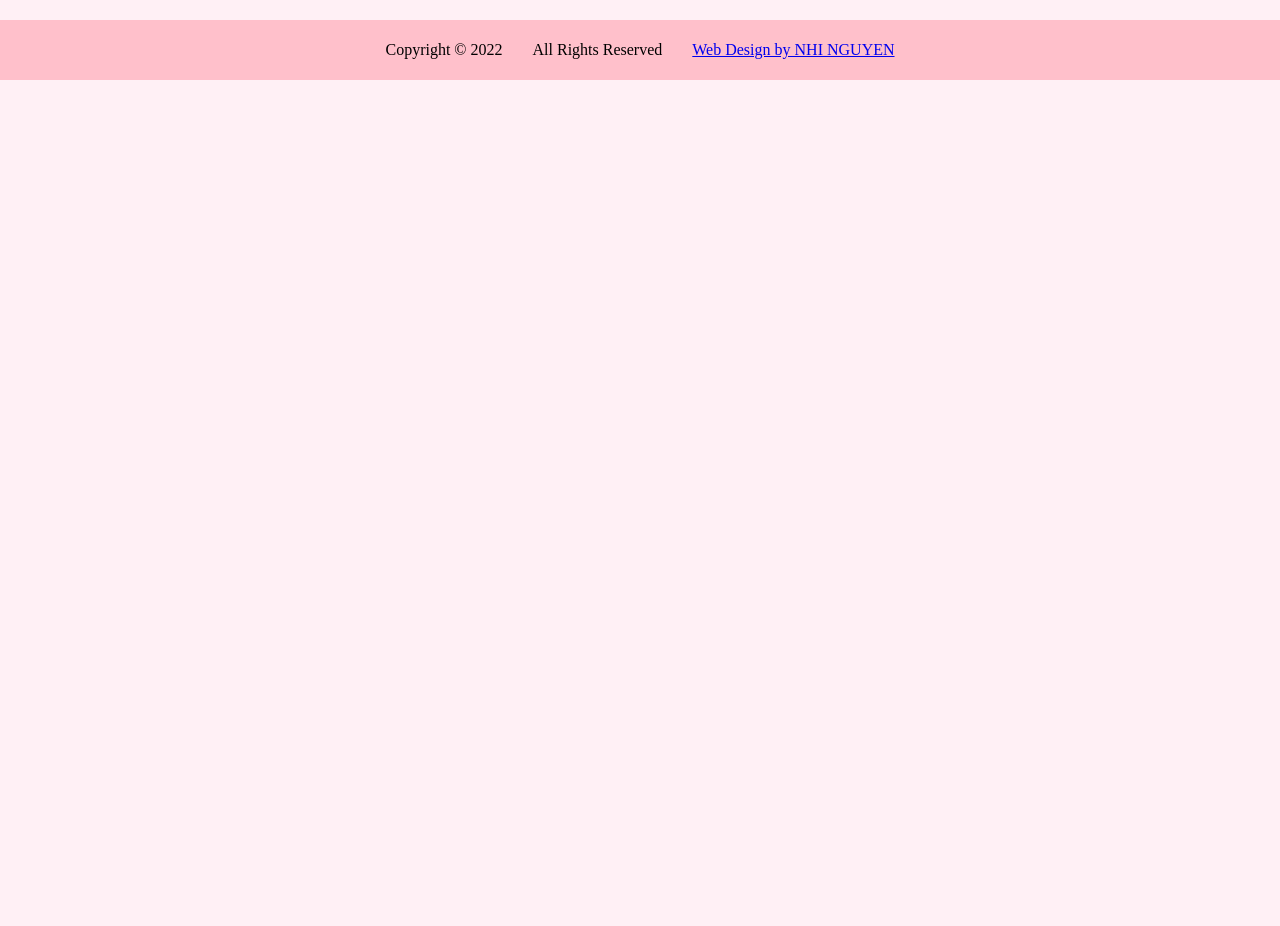
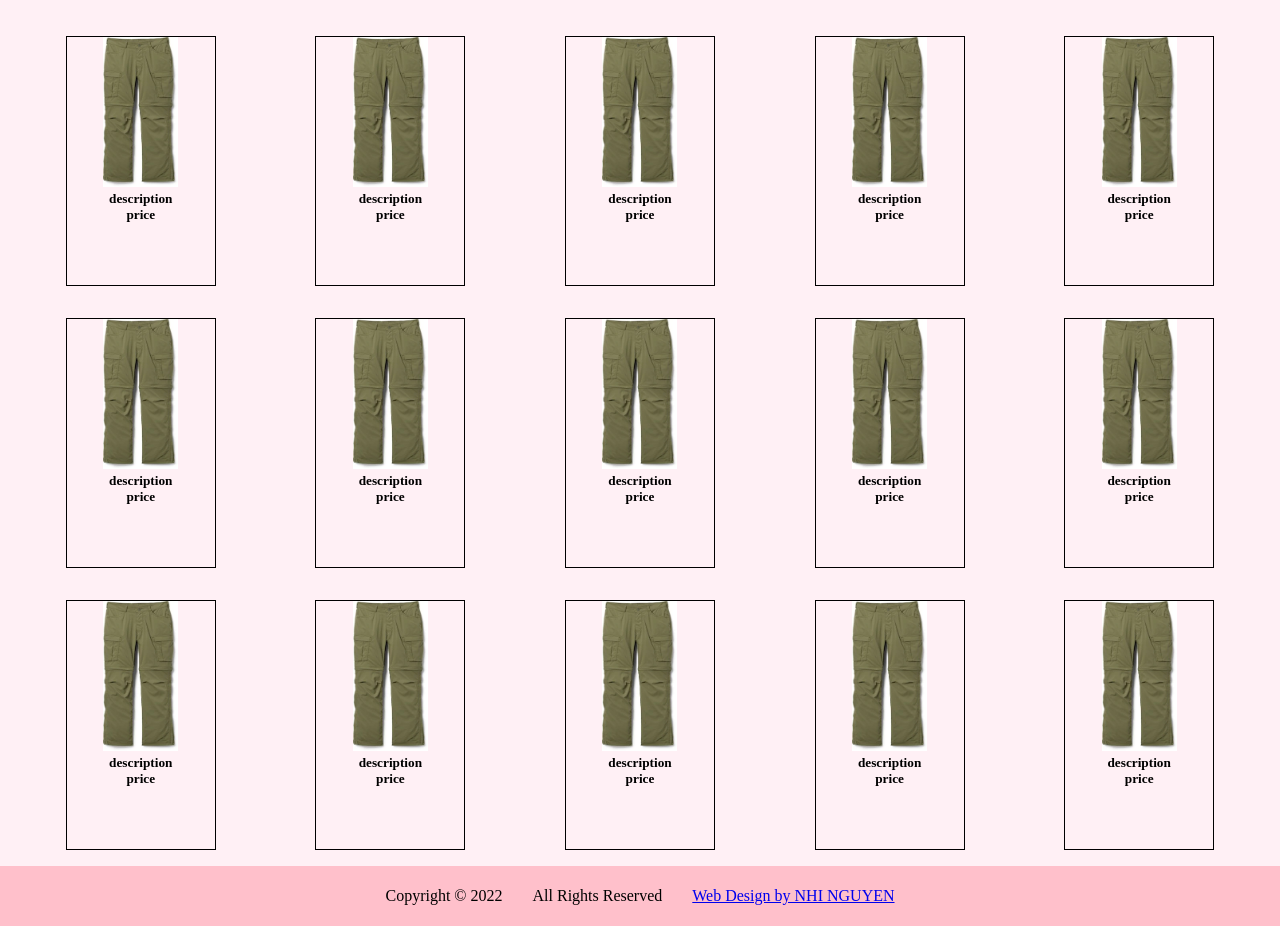
Before and after one commit to 00Nhi00/it228, a PHP site: page /men.php in a window 1280 px wide. Shown: the part 155-1081 px from the top of the page. Before the commit the page ends 235 px from the top, so only its background shows below. Run offline with PHP 8.4, Linux system fonts and the light colour scheme.

Commit message:
adds image grid to mens page

```diff
--- a/css/styles.css
+++ b/css/styles.css
@@ -122,4 +122,26 @@ footer li{
   width:100%;
 }
 
-/* STYLES FOR HOME PAGE *?
+/* STYLES FOR MEN PAGE */
+
+.men{
+	padding: 1em;
+}
+
+.flex-container{
+	display: flex;
+  flex-wrap: nowrap;
+	justify-content: space-around;
+}
+
+.mensItem{
+	width: 150px;
+	height: 250px;
+	border: 1px solid black;
+	text-align: center;
+}
+
+.mensImage{
+	width: 75px;
+	height: 150px;
+}
--- a/men.php
+++ b/men.php
@@ -1,4 +1,103 @@
 <?php
 include('./includes/header.php');
+?>
+
+<wrapper class="men flex-container">
+	<div class='mensItem'>
+		<img class="mensImage" src="images/pants1.webp" alt="Nhi" />
+		<h5>description</h5>
+		<h5>price</h5>
+	</div>
+
+	<div class='mensItem'>
+		<img class="mensImage" src="images/pants1.webp" alt="Nhi" />
+		<h5>description</h5>
+		<h5>price</h5>
+	</div>
+
+	<div class='mensItem'>
+		<img class="mensImage" src="images/pants1.webp" alt="Nhi" />
+		<h5>description</h5>
+		<h5>price</h5>
+	</div>
+
+	<div class='mensItem'>
+		<img class="mensImage" src="images/pants1.webp" alt="Nhi" />
+		<h5>description</h5>
+		<h5>price</h5>
+	</div>
+
+	<div class='mensItem'>
+		<img class="mensImage" src="images/pants1.webp" alt="Nhi" />
+		<h5>description</h5>
+		<h5>price</h5>
+	</div>
+</wrapper>
+
+<wrapper class="men flex-container">
+	<div class='mensItem'>
+		<img class="mensImage" src="images/pants1.webp" alt="Nhi" />
+		<h5>description</h5>
+		<h5>price</h5>
+	</div>
+
+	<div class='mensItem'>
+		<img class="mensImage" src="images/pants1.webp" alt="Nhi" />
+		<h5>description</h5>
+		<h5>price</h5>
+	</div>
+
+	<div class='mensItem'>
+		<img class="mensImage" src="images/pants1.webp" alt="Nhi" />
+		<h5>description</h5>
+		<h5>price</h5>
+	</div>
+
+	<div class='mensItem'>
+		<img class="mensImage" src="images/pants1.webp" alt="Nhi" />
+		<h5>description</h5>
+		<h5>price</h5>
+	</div>
+
+	<div class='mensItem'>
+		<img class="mensImage" src="images/pants1.webp" alt="Nhi" />
+		<h5>description</h5>
+		<h5>price</h5>
+	</div>
+</wrapper>
+
+<wrapper class="men flex-container">
+	<div class='mensItem'>
+		<img class="mensImage" src="images/pants1.webp" alt="Nhi" />
+		<h5>description</h5>
+		<h5>price</h5>
+	</div>
+
+	<div class='mensItem'>
+		<img class="mensImage" src="images/pants1.webp" alt="Nhi" />
+		<h5>description</h5>
+		<h5>price</h5>
+	</div>
+
+	<div class='mensItem'>
+		<img class="mensImage" src="images/pants1.webp" alt="Nhi" />
+		<h5>description</h5>
+		<h5>price</h5>
+	</div>
+
+	<div class='mensItem'>
+		<img class="mensImage" src="images/pants1.webp" alt="Nhi" />
+		<h5>description</h5>
+		<h5>price</h5>
+	</div>
+
+	<div class='mensItem'>
+		<img class="mensImage" src="images/pants1.webp" alt="Nhi" />
+		<h5>description</h5>
+		<h5>price</h5>
+	</div>
+</wrapper>
+
+<?php
 include('./includes/footer.php');
- ?>
+?>
```
Also changed, not shown: contact.php (+2 -21 lines), index.php (+2 -22 lines), sales.php (+7 -0 lines), size_guide.php (+4 -21 lines), women.php (+7 -0 lines), images/pants1.webp (added).
